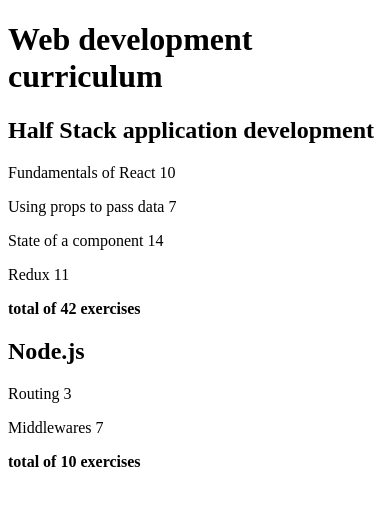
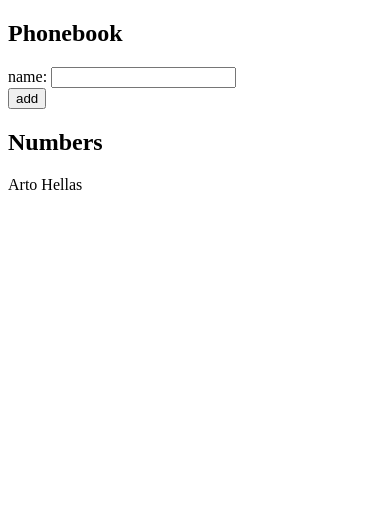
Before and after one commit to furquan-lp/fullstack_part2, a React (Create React App) app: page / in a window 390 px wide. Shown: the top 506 px of the page. Built offline with nearby package versions, Linux system fonts and the light colour scheme.

Commit message:
2.6: The Phonebook Step1

```diff
--- a/src/App.js
+++ b/src/App.js
@@ -1,55 +1,36 @@
-import Course from './components/Course';
+import { useState } from 'react';
 
 const App = () => {
-  const courses = [
-    {
-      name: 'Half Stack application development',
-      id: 1,
-      parts: [
-        {
-          name: 'Fundamentals of React',
-          exercises: 10,
-          id: 1
-        },
-        {
-          name: 'Using props to pass data',
-          exercises: 7,
-          id: 2
-        },
-        {
-          name: 'State of a component',
-          exercises: 14,
-          id: 3
-        },
-        {
-          name: 'Redux',
-          exercises: 11,
-          id: 4
-        }
-      ]
-    },
-    {
-      name: 'Node.js',
-      id: 2,
-      parts: [
-        {
-          name: 'Routing',
-          exercises: 3,
-          id: 1
-        },
-        {
-          name: 'Middlewares',
-          exercises: 7,
-          id: 2
-        }
-      ]
-    }
-  ];
+  const [persons, setPersons] = useState([
+    { name: 'Arto Hellas' }
+  ]);
+  const [newName, setNewName] = useState('');
+
+  const addName = (event) => {
+    event.preventDefault();
+    const submittedName = { name: newName };
+    setPersons(persons.concat(submittedName))
+    setNewName('');
+  };
+
+  const handleTextChange = (event) => {
+    setNewName(event.target.value);
+  }
+
   return (
-    <>
-      <h1>Web development curriculum</h1>
-      {courses.map((course) => <Course course={course} key={course.id} />)}
-    </>
+    <div>
+      <h2>Phonebook</h2>
+      <form onSubmit={addName}>
+        <div>
+          name: <input value={newName} onChange={handleTextChange} />
+        </div>
+        <div>
+          <button type="submit">add</button>
+        </div>
+      </form>
+      <h2>Numbers</h2>
+      {persons.map(person => <p key={person.name}>{person.name}</p>)}
+    </div>
   );
 };
 
```
